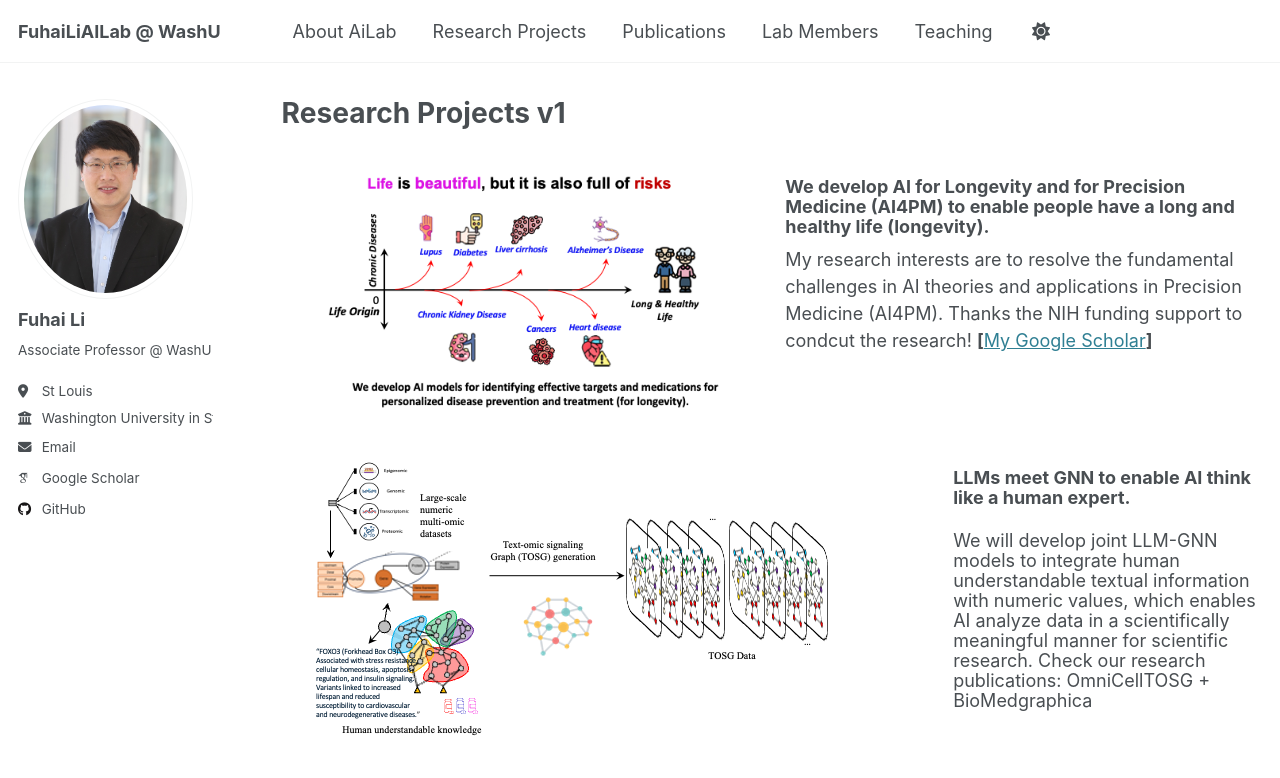
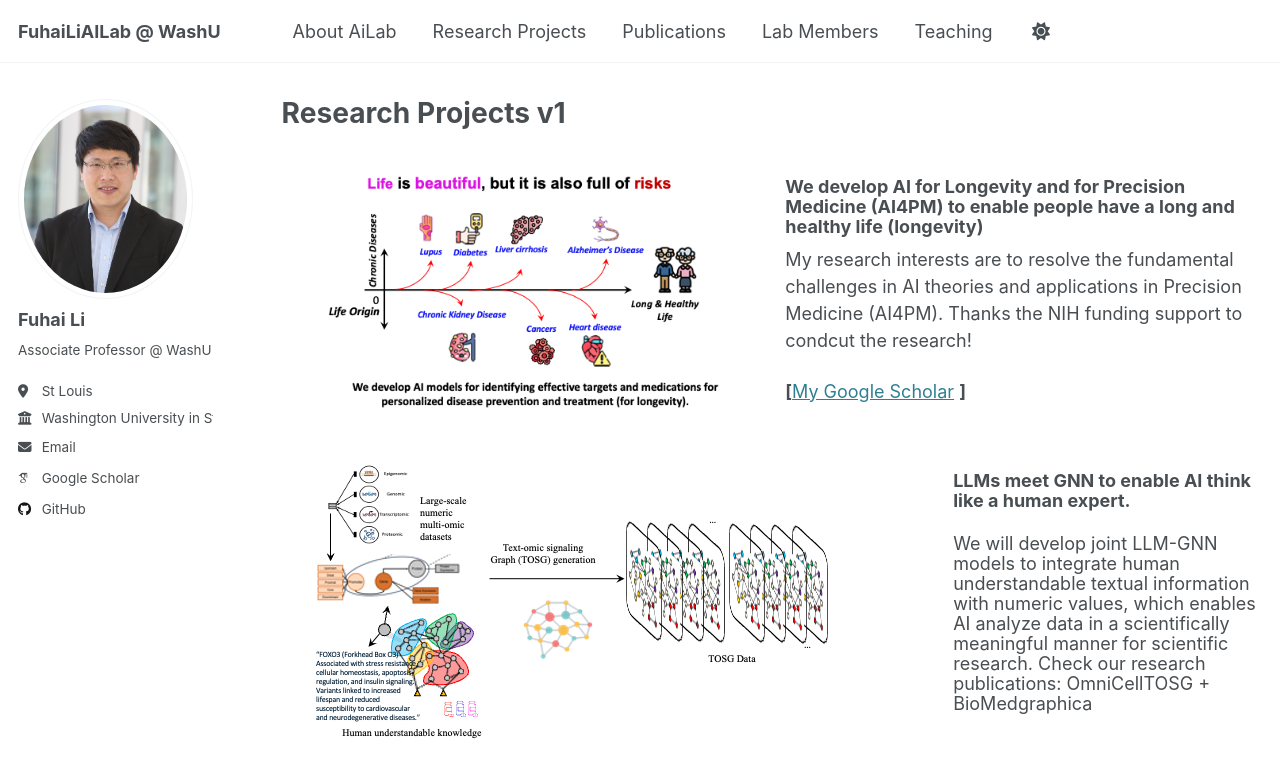
Before and after one commit to FuhaiLiAiLab/FuhaiLiAILab.github.io, a Jekyll site: the page built from _pages/LiLabResearch1.html, in a window 1280 px wide and 900 px high. Shown: the top 778 px of the window. Built offline with Jekyll 4.4.1, drawn with Linux system fonts in a browser that asks for light colours; some web fonts are replaced.

Commit message:
Update LiLabResearch1.html

```diff
--- a/_pages/LiLabResearch1.html
+++ b/_pages/LiLabResearch1.html
@@ -12,9 +12,9 @@ author_profile: true
       </a>
     </div>
     <div class="col-md-6">
-      <h3 style="line-height:20px"> We develop AI for Longevity and for Precision Medicine (AI4PM) to enable people have a long and healthy life (longevity). </h3>
-        My research interests are to resolve the fundamental challenges in AI theories and applications in Precision Medicine (AI4PM). Thanks the NIH funding support to condcut the research!
-        <strong>[</strong><a href="https://scholar.google.com/citations?hl=en&user=rVZfU9sAAAAJ&view_op=list_works&sortby=pubdate" target="_blank">My Google Scholar</a><strong>] </strong>
+      <h3 style="line-height:20px"> We develop AI for Longevity and for Precision Medicine (AI4PM) to enable people have a long and healthy life (longevity)</h3>
+      <p>My research interests are to resolve the fundamental challenges in AI theories and applications in Precision Medicine (AI4PM). Thanks the NIH funding support to condcut the research!</p>
+      <p><strong>[</strong><a href="https://scholar.google.com/citations?hl=en&user=rVZfU9sAAAAJ&view_op=list_works&sortby=pubdate" target="_blank">My Google Scholar</a> <strong>]</strong>
     </div>
   </div>
 </div>
```
